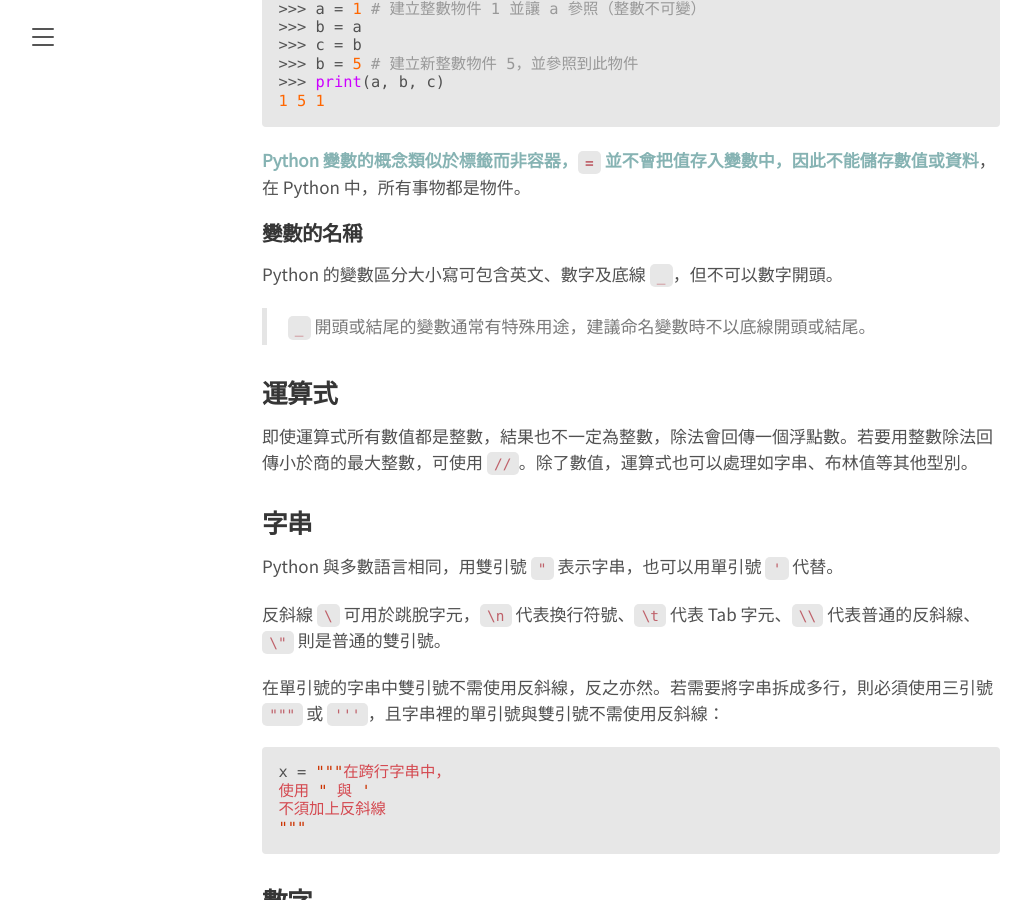
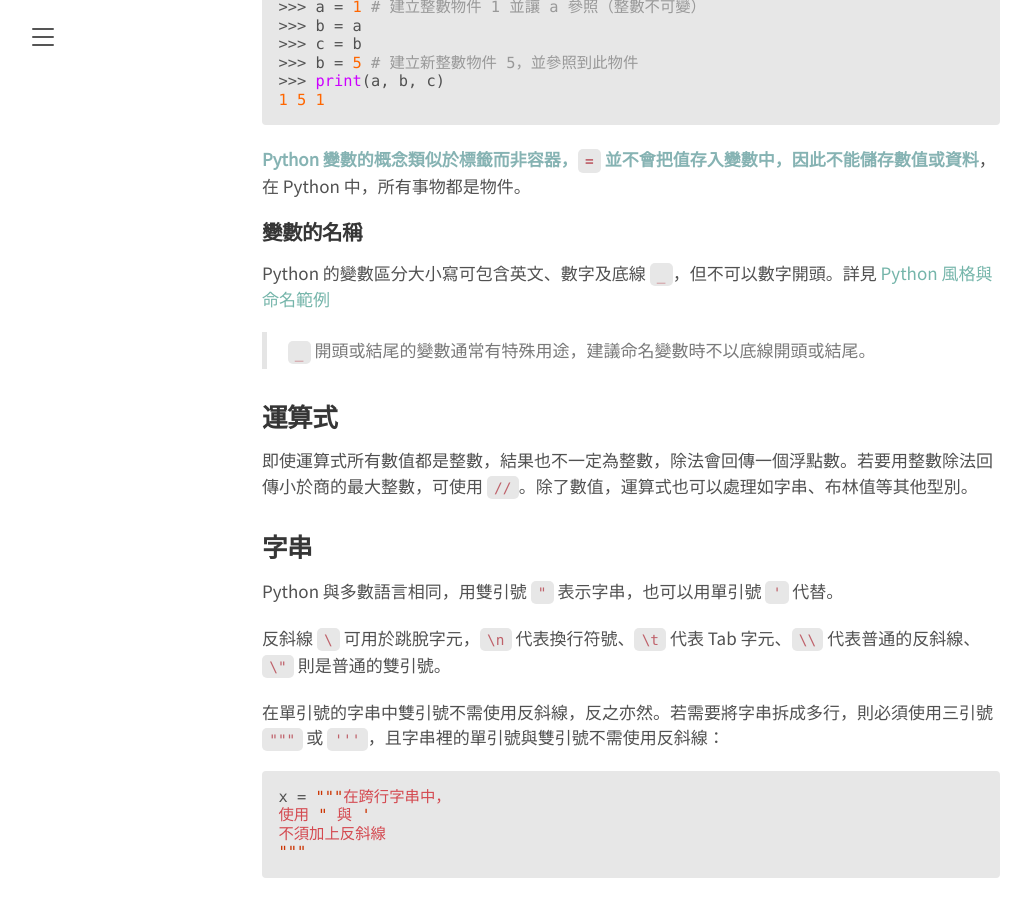
Before and after one commit to JHTNT/JHTNT, a Jekyll site: the page built from _posts/2021-05-20-python-1.md, in a window 1280 px wide and 900 px high, scrolled down 1816 px. Shown: the whole window, without its empty margins (9-1040 px from the left). Built offline with Jekyll 4.4.1, drawn with Linux system fonts in a browser that asks for light colours.

Commit message:
Update 2021-05-20-python-1.md

````diff
--- a/_posts/2021-05-20-python-1.md
+++ b/_posts/2021-05-20-python-1.md
@@ -11,7 +11,7 @@
 ### 縮排與區塊結構
 
 Python 的程式敘述以行為單位，用空格和縮排區分區塊結構（迴圈、條件句等）。
-<!--8.5 節詳細說明-->
+<!-- 8.5 節詳細說明 -->
 
 Python 允許使用任意數量的空格或 Tab 來縮排（但同一層的區塊需使用相同縮排），而官方建議使用 **4 個空格**來縮排。**注意 Tab 與空格屬於不同縮排，不可混用**。
 
@@ -68,8 +68,8 @@
 
 #### 變數的名稱
 
-Python 的變數區分大小寫可包含英文、數字及底線 `_`，但不可以數字開頭。
-<!--詳見 4.10-->
+Python 的變數區分大小寫可包含英文、數字及底線 `_`，但不可以數字開頭。詳見 [Python 風格與命名範例](#python-風格與命名範例可略過)
+
 > `_` 開頭或結尾的變數通常有特殊用途，建議命名變數時不以底線開頭或結尾。
 
 ### 運算式
@@ -90,7 +90,7 @@
 不須加上反斜線
 """
 ```
-<!-- 字串詳細功能見第六章 -->
+<!-- 字串功能詳見第 6 章 -->
 
 ### 數字
 
@@ -122,7 +122,7 @@
 
 整個 Python 系統中只有一個 None 物件，意味著所有對 None 的參照都指向同一物件。若使用 `==` 比較，None 也只等於自身。
 
-### `input()`
+### input()
 
 `input()` 函式可以取得使用者的輸入，也能使用提示字串：
 
````
